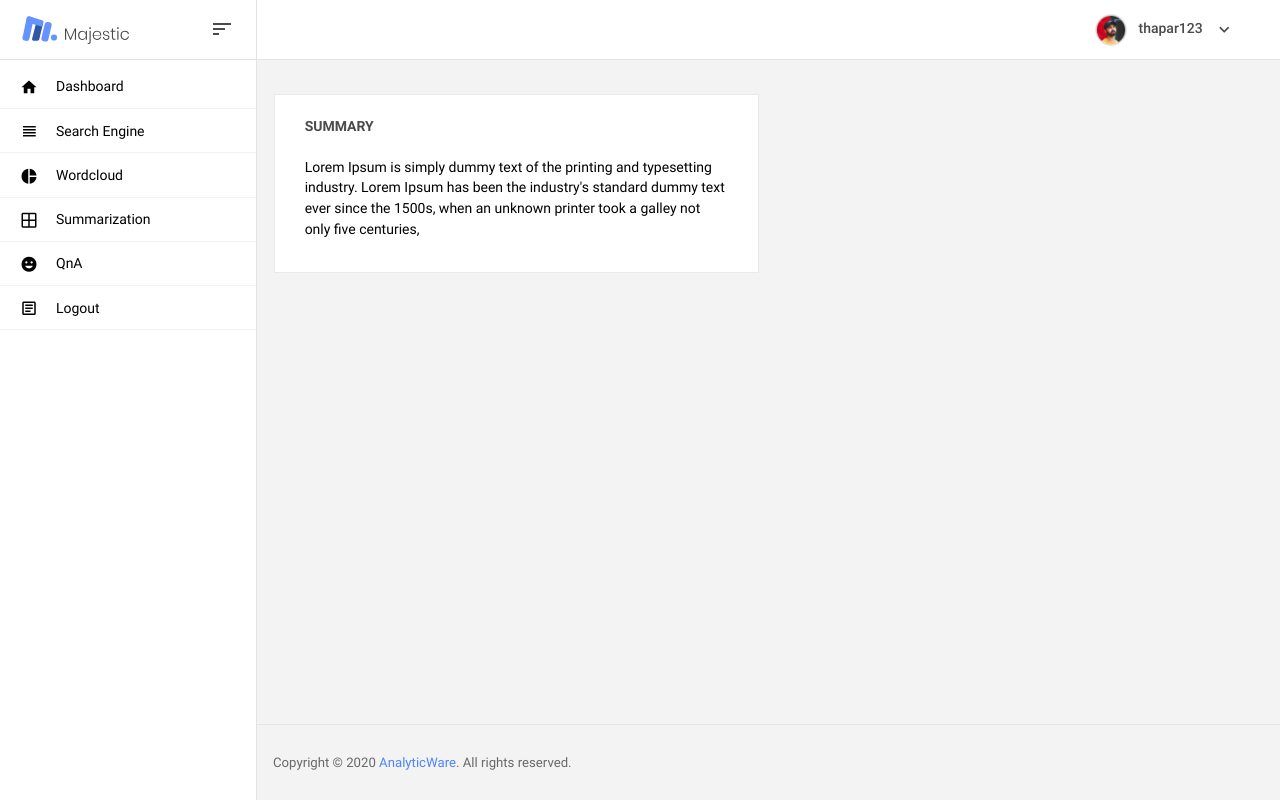
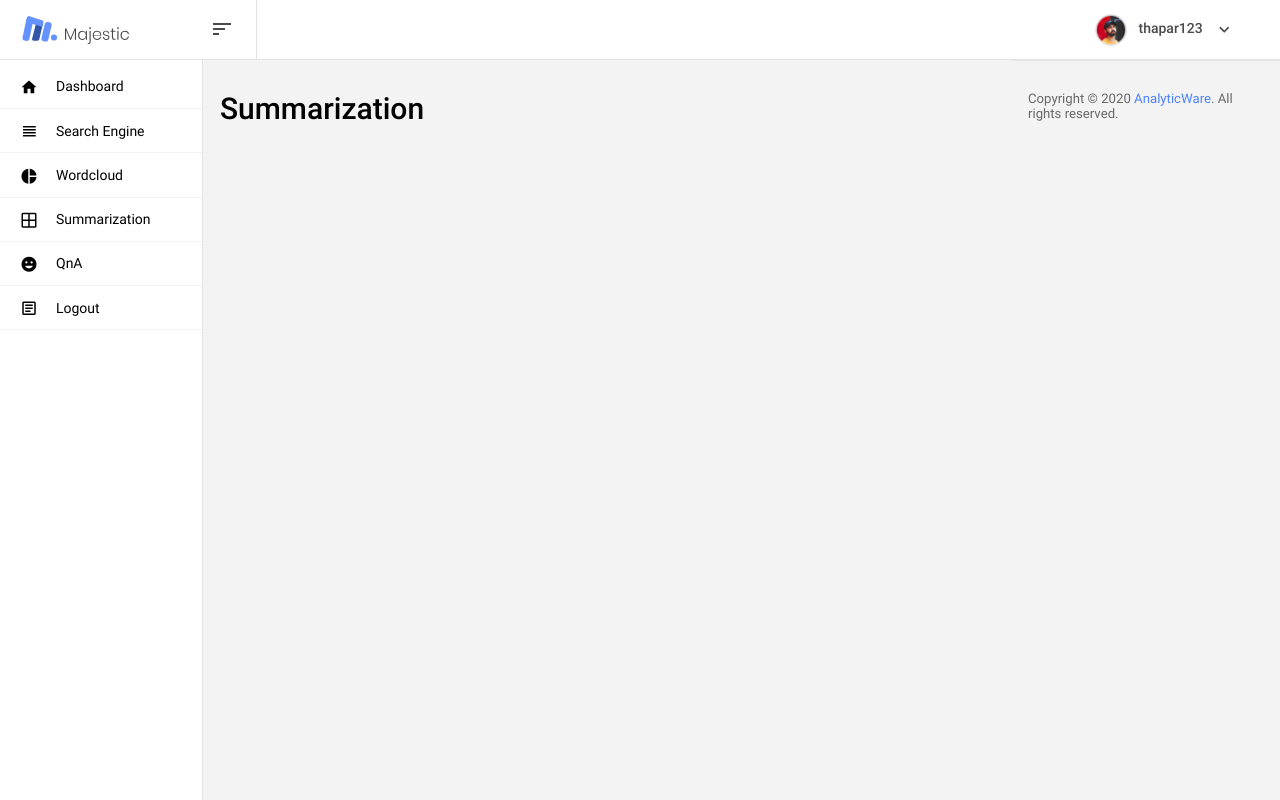
Before and after one commit to iyashwantsaini/majestic, a Flask app: template templates/summarization.html in a window 1280 px wide. Run offline with Flask 2, Linux system fonts and the light colour scheme; the template is opened without the code that fills it: values that come from a table or form of the project are taken from there, others are empty; a user stored in the database is signed in; data comes from the database, SQL or seed files in the repository; some libraries are stand-ins or nearby versions.

Commit message:
Update summarization.html

```diff
--- a/templates/summarization.html
+++ b/templates/summarization.html
@@ -106,25 +106,32 @@
           <div class="row">
 
 
-            <div class="col-md-6 d-flex align-items-stretch">
-              <div class="row">
-                <div class="col-md-12 grid-margin stretch-card">
-                  <div class="card">
-                    <div class="card-body">
-                      <h4 class="card-title">Summary</h4>
-                      <p class="card-description">
-                        <!-- Write text in <code>&lt;p&gt;</code> tag -->
-                      </p>
-                      <p>
-                        Lorem Ipsum is simply dummy text of the printing and typesetting industry.
-                        Lorem Ipsum has been the industry's standard dummy text ever since the 1500s,
-                        when an unknown printer took a galley not only five centuries,
-                      </p>
-                    </div>
-                  </div>
+            <div class="main">
+            <div class="container-fluid">
+
+                <!-- <br><br> -->
+                <!-- summary -->
+                <div class="head-text">
+                    <h2>Summarization</h2>
+                </div>
+                <br>
+
+                <!-- scrollable pages -->
+                <div class="cover-container">
+                            {%for i in range(0, length)%}
+                            <div class="cover-item">
+                                <h5>Page {{i+1}}</h5>
+                                <div class="card">
+                                {{summary[i]}}
+                                </div>
+                            </div>
+                            {%endfor%}
                 </div>
 
-              </div>
+                <!-- <br><br> -->
+
+            </div>
+        </div>
             </div>
 
           </div>
```
